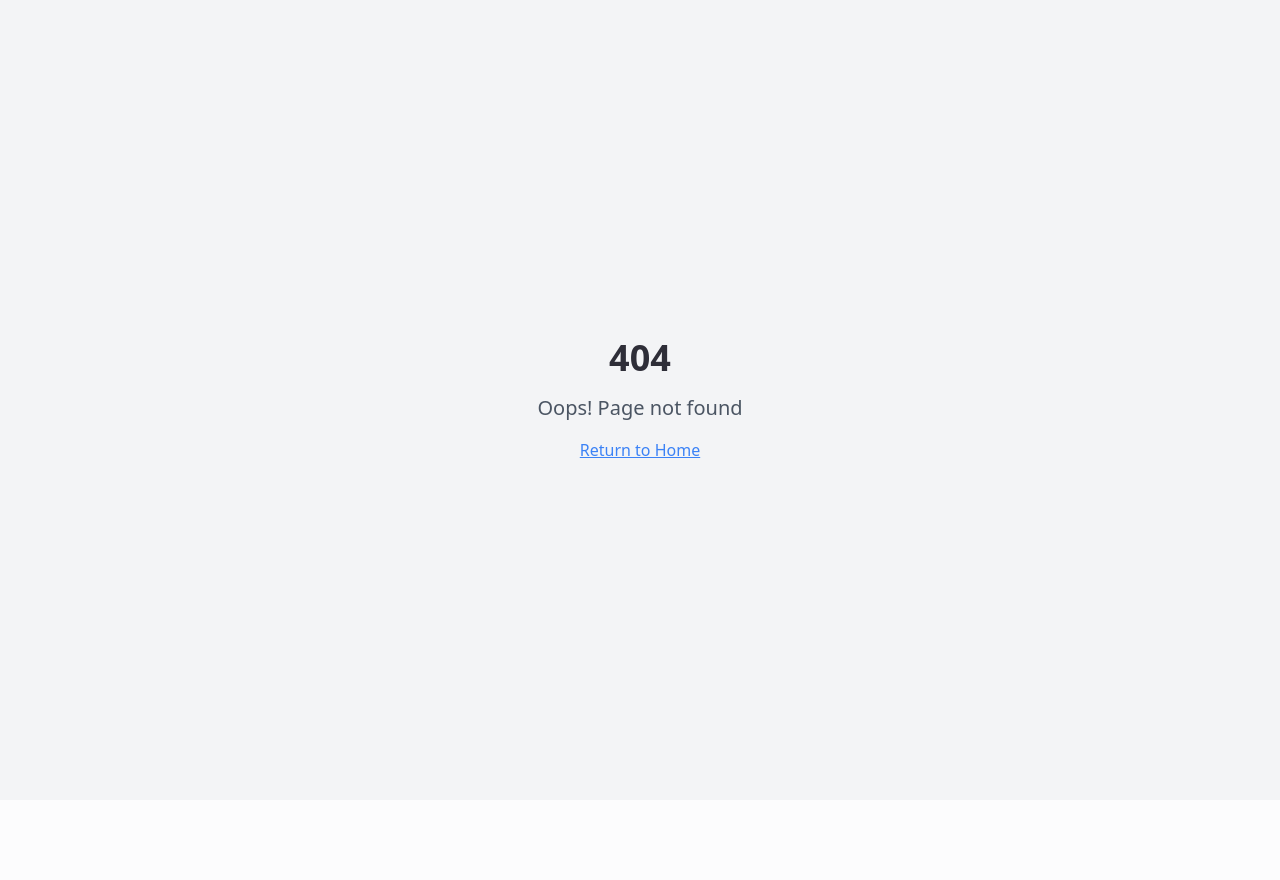
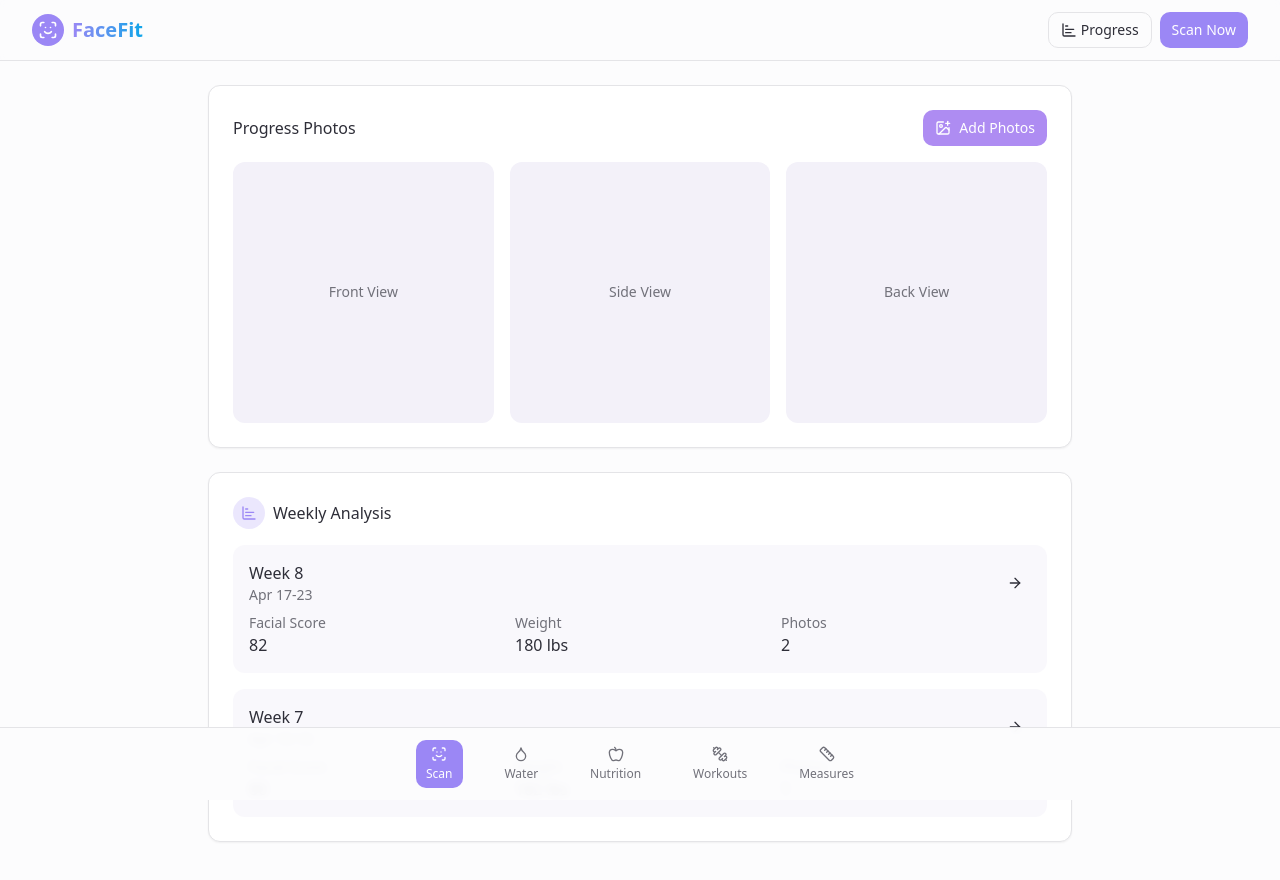
Before and after one commit to Matt-Aurora-Ventures/facial-focus-fitness-flow, a React (Vite) app: page /progress in a window 1280 px wide. Before the commit this address had no page. Shown: the top 880 px of the page. Before the commit the page ends 800 px from the top, so only its background shows below. Built offline with nearby package versions, Linux system fonts and the light colour scheme.

Commit message:
Add progress analysis tool
Implement a tool to analyze weekly progress, integrate with facial scan data, and allow photo submissions for progress tracking.

```diff
--- a/src/App.tsx
+++ b/src/App.tsx
@@ -1,9 +1,11 @@
+
 import { Toaster } from "@/components/ui/toaster";
 import { Toaster as Sonner } from "@/components/ui/sonner";
 import { TooltipProvider } from "@/components/ui/tooltip";
 import { QueryClient, QueryClientProvider } from "@tanstack/react-query";
 import { BrowserRouter, Routes, Route } from "react-router-dom";
 import Index from "./pages/Index";
+import Progress from "./pages/Progress";
 import NotFound from "./pages/NotFound";
 
 const queryClient = new QueryClient();
@@ -16,6 +18,7 @@ const App = () => (
       <BrowserRouter>
         <Routes>
           <Route path="/" element={<Index />} />
+          <Route path="/progress" element={<Progress />} />
           {/* ADD ALL CUSTOM ROUTES ABOVE THE CATCH-ALL "*" ROUTE */}
           <Route path="*" element={<NotFound />} />
         </Routes>
--- a/src/components/Header.tsx
+++ b/src/components/Header.tsx
@@ -2,8 +2,11 @@
 import React from 'react';
 import { Button } from "@/components/ui/button";
 import { ScanFace, ChartBar } from "lucide-react";
+import { useNavigate } from 'react-router-dom';
 
 const Header: React.FC = () => {
+  const navigate = useNavigate();
+
   return (
     <header className="sticky top-0 z-10 w-full bg-background/80 backdrop-blur-sm border-b border-border py-3">
       <div className="container flex items-center justify-between">
@@ -17,7 +20,12 @@ const Header: React.FC = () => {
         </div>
 
         <div className="flex items-center gap-2">
-          <Button variant="outline" size="sm" className="gap-1">
+          <Button
+            variant="outline"
+            size="sm"
+            className="gap-1"
+            onClick={() => navigate('/progress')}
+          >
             <ChartBar className="h-4 w-4" />
             <span className="hidden sm:inline">Progress</span>
           </Button>
--- /dev/null
+++ b/src/components/ProgressAnalysis.tsx
@@ -0,0 +1,102 @@
+
+import React from 'react';
+import { ChartBar, ImagePlus, ArrowRight } from "lucide-react";
+import { Card, CardContent } from "@/components/ui/card";
+import { Button } from "@/components/ui/button";
+
+const ProgressAnalysis: React.FC = () => {
+  // In a real app, this would come from your database
+  const weeklyProgress = [
+    {
+      week: "Week 8",
+      date: "Apr 17-23",
+      facialScore: 82,
+      weight: 180,
+      photos: 2,
+    },
+    {
+      week: "Week 7",
+      date: "Apr 10-16",
+      facialScore: 80,
+      weight: 182,
+      photos: 1,
+    }
+  ];
+
+  return (
+    <div className="container max-w-4xl mx-auto px-4 py-6 mb-20">
+      <div className="grid gap-6">
+        {/* Photo Upload Section */}
+        <Card>
+          <CardContent className="pt-6">
+            <div className="flex items-center justify-between mb-4">
+              <h3 className="font-medium">Progress Photos</h3>
+              <Button size="sm" className="gap-2">
+                <ImagePlus className="h-4 w-4" />
+                Add Photos
+              </Button>
+            </div>
+
+            <div className="grid grid-cols-2 md:grid-cols-3 gap-4">
+              {/* Placeholder for progress photos */}
+              <div className="aspect-square rounded-lg bg-accent flex items-center justify-center">
+                <p className="text-sm text-muted-foreground">Front View</p>
+              </div>
+              <div className="aspect-square rounded-lg bg-accent flex items-center justify-center">
+                <p className="text-sm text-muted-foreground">Side View</p>
+              </div>
+              <div className="aspect-square rounded-lg bg-accent flex items-center justify-center">
+                <p className="text-sm text-muted-foreground">Back View</p>
+              </div>
+            </div>
+          </CardContent>
+        </Card>
+
+        {/* Weekly Analysis Section */}
+        <Card>
+          <CardContent className="pt-6">
+            <div className="flex items-center gap-2 mb-4">
+              <div className="w-8 h-8 rounded-full bg-facefit-purple/20 flex items-center justify-center">
+                <ChartBar className="w-4 h-4 text-facefit-purple" />
+              </div>
+              <h3 className="font-medium">Weekly Analysis</h3>
+            </div>
+
+            <div className="space-y-4">
+              {weeklyProgress.map((week, index) => (
+                <div key={index} className="p-4 rounded-lg bg-accent/50">
+                  <div className="flex items-center justify-between mb-2">
+                    <div>
+                      <h4 className="font-medium">{week.week}</h4>
+                      <p className="text-sm text-muted-foreground">{week.date}</p>
+                    </div>
+                    <Button variant="ghost" size="icon" className="h-8 w-8">
+                      <ArrowRight className="h-4 w-4" />
+                    </Button>
+                  </div>
+
+                  <div className="grid grid-cols-3 gap-4">
+                    <div>
+                      <p className="text-sm text-muted-foreground">Facial Score</p>
+                      <p className="font-medium">{week.facialScore}</p>
+                    </div>
+                    <div>
+                      <p className="text-sm text-muted-foreground">Weight</p>
+                      <p className="font-medium">{week.weight} lbs</p>
+                    </div>
+                    <div>
+                      <p className="text-sm text-muted-foreground">Photos</p>
+                      <p className="font-medium">{week.photos}</p>
+                    </div>
+                  </div>
+                </div>
+              ))}
+            </div>
+          </CardContent>
+        </Card>
+      </div>
+    </div>
+  );
+};
+
+export default ProgressAnalysis;
--- /dev/null
+++ b/src/pages/Progress.tsx
@@ -0,0 +1,17 @@
+
+import React from 'react';
+import Header from '../components/Header';
+import Navigation from '../components/Navigation';
+import ProgressAnalysis from '../components/ProgressAnalysis';
+
+const Progress: React.FC = () => {
+  return (
+    <div className="min-h-screen bg-background">
+      <Header />
+      <ProgressAnalysis />
+      <Navigation />
+    </div>
+  );
+};
+
+export default Progress;
```
